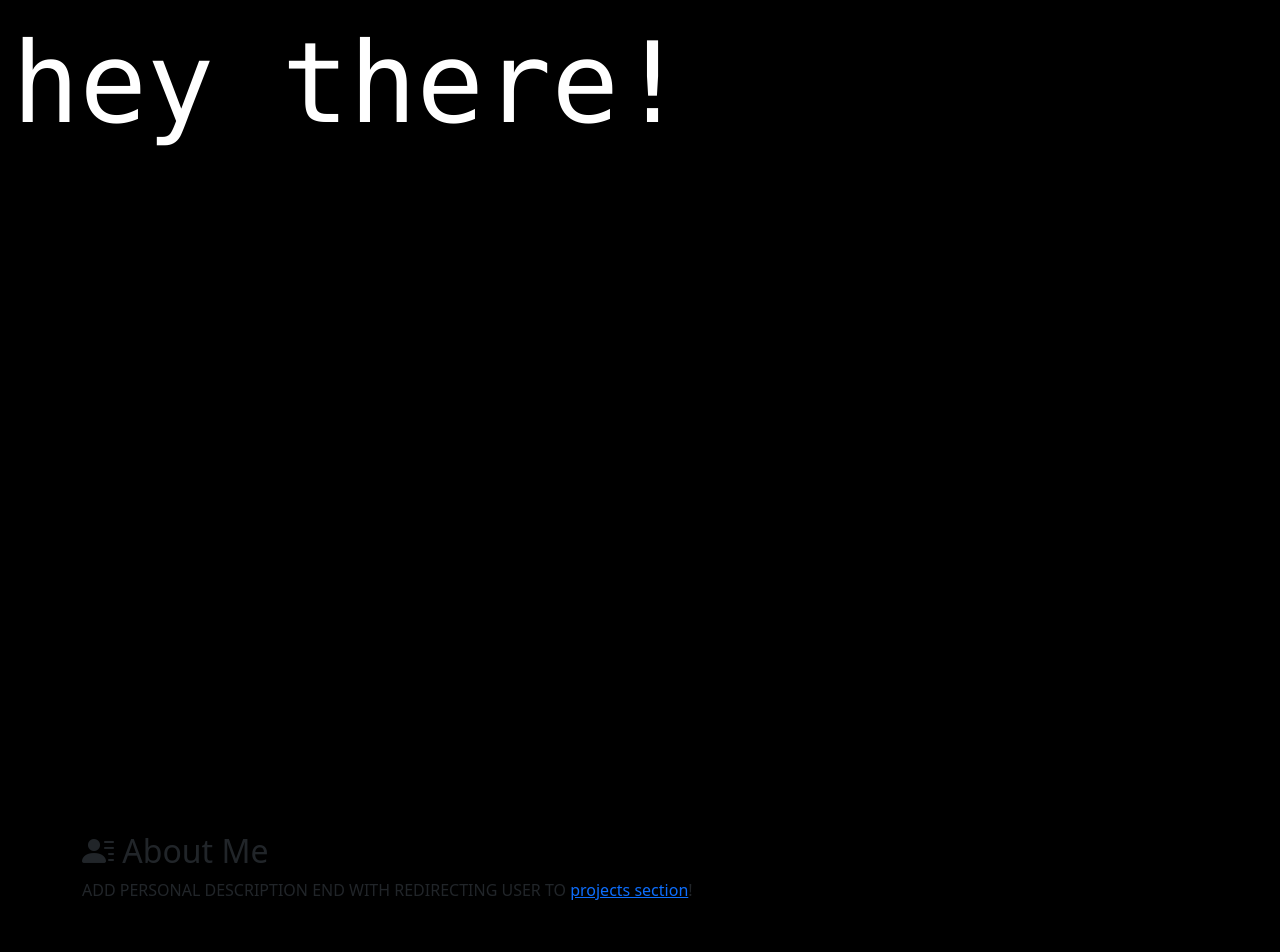
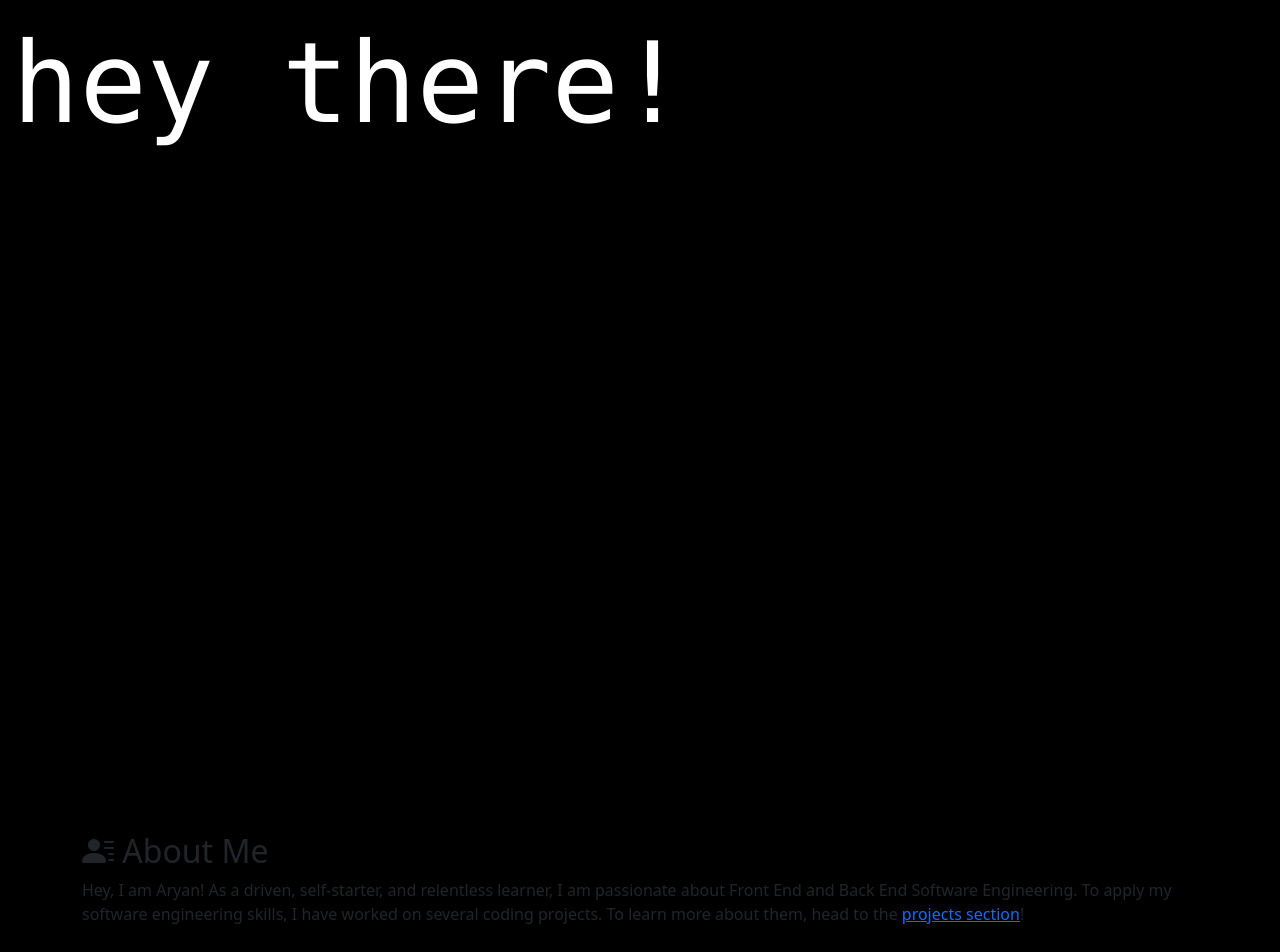
Before and after one commit to arryan135/React-Website1.0, a Vue app: page / in a window 1280 px wide. Shown: the top 952 px of the page. Built offline with nearby package versions, Linux system fonts and the light colour scheme.

Commit message:
add personal description

```diff
--- a/src/pages/Homepage.vue
+++ b/src/pages/Homepage.vue
@@ -33,7 +33,7 @@
         <div class="section container" style="margin-top: 100vh;">
             <a class="anchor" id="section-about-me"/>
             <h2><i class="bi-person-lines-fill"/> About Me</h2>
-            <p>ADD PERSONAL DESCRIPTION END WITH REDIRECTING USER TO <a href="#section-projects">projects section</a>!</p>
+            <p>Hey, I am Aryan! As a driven, self-starter, and relentless learner, I am passionate about Front End and Back End Software Engineering. To apply my software engineering skills, I have worked on several coding projects. To learn more about them, head to the <a href="#section-projects">projects section</a>!</p>
         </div>
 
         <div class="section container">
```
Also changed, not shown: 1 other file (tests, documents, lock files or other folders).
